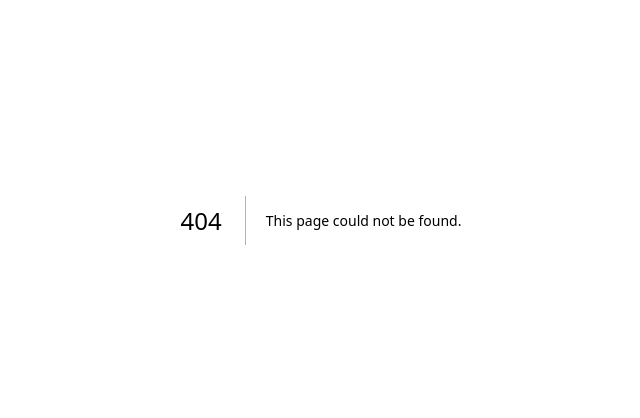
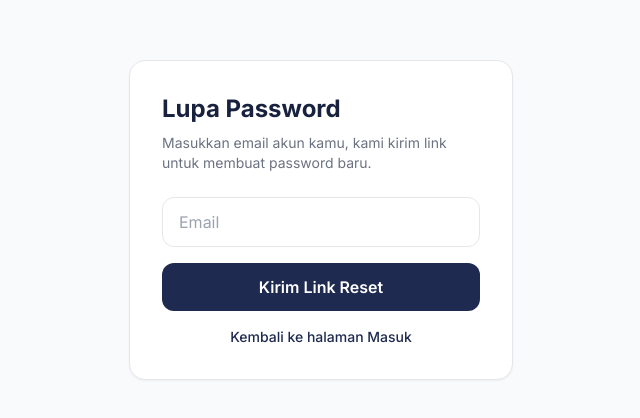
Before and after one commit to lelen09/pantasproperty, a Next.js app: page /auth/forgot-password in a window 1280 px wide. Before the commit this address had no page. Shown: the part 180-598 px from the top of the page, without its empty margins (319-959 px from the left). Built offline with nearby package versions, Linux system fonts and the light colour scheme; no server answers.

Commit message:
fix: layout card listing kepotong + judul terpotong di layar sempit

```diff
--- a/app/admin/page.tsx
+++ b/app/admin/page.tsx
@@ -38,7 +38,7 @@ export default async function AdminPage() {
           {(listings as Listing[]).map((listing) => (
             <div
               key={listing.id}
-              className="flex items-center gap-4 bg-white rounded-2xl border border-gray-100 p-4 shadow-sm"
+              className="flex flex-col gap-3 bg-white rounded-2xl border border-gray-100 p-4 shadow-sm sm:flex-row sm:items-center sm:gap-4"
             >
               <div className="flex-1 min-w-0">
                 <p className="font-semibold text-gray-800 truncate">{listing.title}</p>
@@ -60,7 +60,9 @@ export default async function AdminPage() {
                   </span>
                 </p>
               </div>
-              <AdminListingActions listingId={listing.id} status={listing.status} />
+              <div className="flex justify-end sm:shrink-0">
+                <AdminListingActions listingId={listing.id} status={listing.status} />
+              </div>
             </div>
           ))}
         </div>
--- /dev/null
+++ b/app/auth/forgot-password/page.tsx
@@ -0,0 +1,75 @@
+'use client'
+
+import { useState } from 'react'
+import { createClient } from '@/lib/supabase/client'
+import toast from 'react-hot-toast'
+
+export default function ForgotPasswordPage() {
+  const [email, setEmail] = useState('')
+  const [loading, setLoading] = useState(false)
+  const [sent, setSent] = useState(false)
+  const supabase = createClient()
+
+  const handleSubmit = async (e: React.FormEvent) => {
+    e.preventDefault()
+    setLoading(true)
+
+    const { error } = await supabase.auth.resetPasswordForEmail(email, {
+      redirectTo: `${window.location.origin}/auth/reset-password`,
+    })
+
+    if (error) {
+      toast.error(error.message)
+    } else {
+      setSent(true)
+      toast.success('Link reset password sudah dikirim ke email kamu.')
+    }
+    setLoading(false)
+  }
+
+  return (
+    <div className="min-h-screen flex items-center justify-center bg-gray-50">
+      <div className="bg-white rounded-2xl shadow-sm border p-8 w-full max-w-sm">
+        <h1 className="text-2xl font-bold text-navy-700 mb-2">Lupa Password</h1>
+        <p className="text-sm text-gray-500 mb-6">
+          Masukkan email akun kamu, kami kirim link untuk membuat password baru.
+        </p>
+
+        {sent ? (
+          <div className="text-center py-6">
+            <p className="text-gray-600 mb-4">
+              Cek inbox (atau folder spam) email <strong>{email}</strong> untuk link reset
+              password.
+            </p>
+            <a href="/auth/login" className="text-navy-600 font-medium text-sm">
+              Kembali ke halaman Masuk
+            </a>
+          </div>
+        ) : (
+          <form onSubmit={handleSubmit} className="space-y-4">
+            <input
+              type="email"
+              value={email}
+              onChange={(e) => setEmail(e.target.value)}
+              placeholder="Email"
+              required
+              className="w-full px-4 py-3 rounded-xl border border-gray-200 outline-none focus:ring-2 focus:ring-navy-500"
+            />
+            <button
+              type="submit"
+              disabled={loading}
+              className="w-full py-3 bg-navy-600 text-white rounded-xl font-semibold hover:bg-navy-700 transition disabled:bg-navy-300"
+            >
+              {loading ? 'Mengirim...' : 'Kirim Link Reset'}
+            </button>
+            <p className="text-center text-sm text-gray-500">
+              <a href="/auth/login" className="text-navy-600 font-medium">
+                Kembali ke halaman Masuk
+              </a>
+            </p>
+          </form>
+        )}
+      </div>
+    </div>
+  )
+}
--- a/app/auth/login/page.tsx
+++ b/app/auth/login/page.tsx
@@ -17,7 +17,16 @@ export default function LoginPage() {
     setLoading(true)
     const { error } = await supabase.auth.signInWithPassword({ email, password })
     if (error) {
-      toast.error('Email atau password salah')
+      // FIX: sebelumnya semua error ditampilkan sebagai "Email atau password
+      // salah" walau penyebabnya beda (misal email belum dikonfirmasi),
+      // jadi user tidak pernah tahu penyebab sebenarnya.
+      if (error.message.toLowerCase().includes('email not confirmed')) {
+        toast.error('Email belum dikonfirmasi. Cek inbox/spam untuk link verifikasi.')
+      } else if (error.message.toLowerCase().includes('invalid login credentials')) {
+        toast.error('Email atau password salah')
+      } else {
+        toast.error(error.message)
+      }
     } else {
       router.push('/dashboard')
       router.refresh()
@@ -60,6 +69,11 @@ export default function LoginPage() {
             Daftar sebagai Agent
           </a>
         </p>
+        <p className="text-center text-sm text-gray-500 mt-2">
+          <a href="/auth/forgot-password" className="text-navy-600 font-medium">
+            Lupa password?
+          </a>
+        </p>
       </div>
     </div>
   )
--- /dev/null
+++ b/app/auth/reset-password/page.tsx
@@ -0,0 +1,103 @@
+'use client'
+
+import { useEffect, useState } from 'react'
+import { createClient } from '@/lib/supabase/client'
+import { useRouter } from 'next/navigation'
+import toast from 'react-hot-toast'
+
+export default function ResetPasswordPage() {
+  const [password, setPassword] = useState('')
+  const [confirmPassword, setConfirmPassword] = useState('')
+  const [loading, setLoading] = useState(false)
+  const [ready, setReady] = useState(false)
+  const supabase = createClient()
+  const router = useRouter()
+
+  useEffect(() => {
+    // Link dari email membawa kode recovery di URL. @supabase/ssr otomatis
+    // menukarnya jadi sesi sementara saat halaman ini dimuat di browser.
+    // Kita tunggu event PASSWORD_RECOVERY (atau sesi aktif) sebelum
+    // menampilkan form, supaya tidak submit sebelum sesi siap.
+    const {
+      data: { subscription },
+    } = supabase.auth.onAuthStateChange((event) => {
+      if (event === 'PASSWORD_RECOVERY' || event === 'SIGNED_IN') {
+        setReady(true)
+      }
+    })
+
+    supabase.auth.getSession().then(({ data: { session } }) => {
+      if (session) setReady(true)
+    })
+
+    return () => subscription.unsubscribe()
+  }, [supabase])
+
+  const handleSubmit = async (e: React.FormEvent) => {
+    e.preventDefault()
+
+    if (password !== confirmPassword) {
+      toast.error('Password dan konfirmasi tidak sama')
+      return
+    }
+
+    setLoading(true)
+    const { error } = await supabase.auth.updateUser({ password })
+
+    if (error) {
+      toast.error(error.message)
+    } else {
+      toast.success('Password berhasil diubah! Silakan masuk kembali.')
+      await supabase.auth.signOut()
+      router.push('/auth/login')
+    }
+    setLoading(false)
+  }
+
+  return (
+    <div className="min-h-screen flex items-center justify-center bg-gray-50">
+      <div className="bg-white rounded-2xl shadow-sm border p-8 w-full max-w-sm">
+        <h1 className="text-2xl font-bold text-navy-700 mb-6">Buat Password Baru</h1>
+
+        {!ready ? (
+          <p className="text-sm text-gray-500">
+            Memverifikasi link reset password... Kalau ini tidak berubah dalam beberapa detik,
+            link mungkin sudah kedaluwarsa — coba minta link baru dari halaman{' '}
+            <a href="/auth/forgot-password" className="text-navy-600 font-medium">
+              Lupa Password
+            </a>
+            .
+          </p>
+        ) : (
+          <form onSubmit={handleSubmit} className="space-y-4">
+            <input
+              type="password"
+              value={password}
+              onChange={(e) => setPassword(e.target.value)}
+              placeholder="Password baru (min 8 karakter)"
+              minLength={8}
+              required
+              className="w-full px-4 py-3 rounded-xl border border-gray-200 outline-none focus:ring-2 focus:ring-navy-500"
+            />
+            <input
+              type="password"
+              value={confirmPassword}
+              onChange={(e) => setConfirmPassword(e.target.value)}
+              placeholder="Konfirmasi password baru"
+              minLength={8}
+              required
+              className="w-full px-4 py-3 rounded-xl border border-gray-200 outline-none focus:ring-2 focus:ring-navy-500"
+            />
+            <button
+              type="submit"
+              disabled={loading}
+              className="w-full py-3 bg-navy-600 text-white rounded-xl font-semibold hover:bg-navy-700 transition disabled:bg-navy-300"
+            >
+              {loading ? 'Menyimpan...' : 'Simpan Password Baru'}
+            </button>
+          </form>
+        )}
+      </div>
+    </div>
+  )
+}
--- a/app/dashboard/layout.tsx
+++ b/app/dashboard/layout.tsx
@@ -16,9 +16,17 @@ export default async function DashboardLayout({
     redirect('/auth/login')
   }
 
+  // FIX: sebelumnya isAdmin tidak pernah dicek/dikirim ke Navbar, jadi
+  // menu "Admin" tidak pernah muncul walau role user sudah admin di database.
+  const { data: profile } = await supabase
+    .from('profiles')
+    .select('role')
+    .eq('id', user.id)
+    .single()
+
   return (
     <>
-      <Navbar isLoggedIn />
+      <Navbar isLoggedIn isAdmin={profile?.role === 'admin'} />
       <main className="min-h-screen bg-gray-50">
         <div className="max-w-5xl mx-auto px-4 py-8">{children}</div>
       </main>
--- a/app/dashboard/page.tsx
+++ b/app/dashboard/page.tsx
@@ -46,8 +46,9 @@ export default async function DashboardPage() {
             return (
               <div
                 key={listing.id}
-                className="flex items-center gap-4 bg-white rounded-2xl border border-gray-100 p-4 shadow-sm"
+                className="flex flex-col gap-3 bg-white rounded-2xl border border-gray-100 p-4 shadow-sm sm:flex-row sm:items-center sm:gap-4"
               >
+                <div className="flex items-center gap-4 min-w-0">
                   <div className="w-20 h-20 rounded-xl bg-gray-100 overflow-hidden shrink-0">
                     {cover && (
                       <img src={cover.url} alt="" className="w-full h-full object-cover" />
@@ -73,7 +74,8 @@ export default async function DashboardPage() {
                       </span>
                     </p>
                   </div>
-                <div className="flex items-center gap-1 shrink-0">
+                </div>
+                <div className="flex items-center gap-1 justify-end sm:shrink-0">
                   <Link
                     href={`/dashboard/listing/${listing.id}/edit`}
                     className="p-2 text-gray-500 hover:text-navy-600 hover:bg-navy-50 rounded-lg transition"
--- a/middleware.ts
+++ b/middleware.ts
@@ -1,4 +1,4 @@
-import { createServerClient } from '@supabase/ssr'
+import { createServerClient, type CookieOptions } from '@supabase/ssr'
 import { NextResponse } from 'next/server'
 import type { NextRequest } from 'next/server'
 
@@ -13,7 +13,7 @@ export async function middleware(request: NextRequest) {
         getAll() {
           return request.cookies.getAll()
         },
-        setAll(cookiesToSet) {
+        setAll(cookiesToSet: { name: string; value: string; options: CookieOptions }[]) {
           cookiesToSet.forEach(({ name, value }) => request.cookies.set(name, value))
           supabaseResponse = NextResponse.next({ request })
           cookiesToSet.forEach(({ name, value, options }) =>
--- a/package.json
+++ b/package.json
@@ -13,7 +13,7 @@
     "react": "^18",
     "react-dom": "^18",
     "@supabase/supabase-js": "^2.44.2",
-    "@supabase/ssr": "^0.3.0",
+    "@supabase/ssr": "^0.5.0",
     "react-hook-form": "^7.52.1",
     "react-hot-toast": "^2.4.1",
     "lucide-react": "^0.400.0",
```
Also changed, not shown: lib/supabase/server.ts (+5 -2 lines), 1 other file (tests, documents, lock files or other folders). Lines whose indentation alone changed are shown as unchanged.
